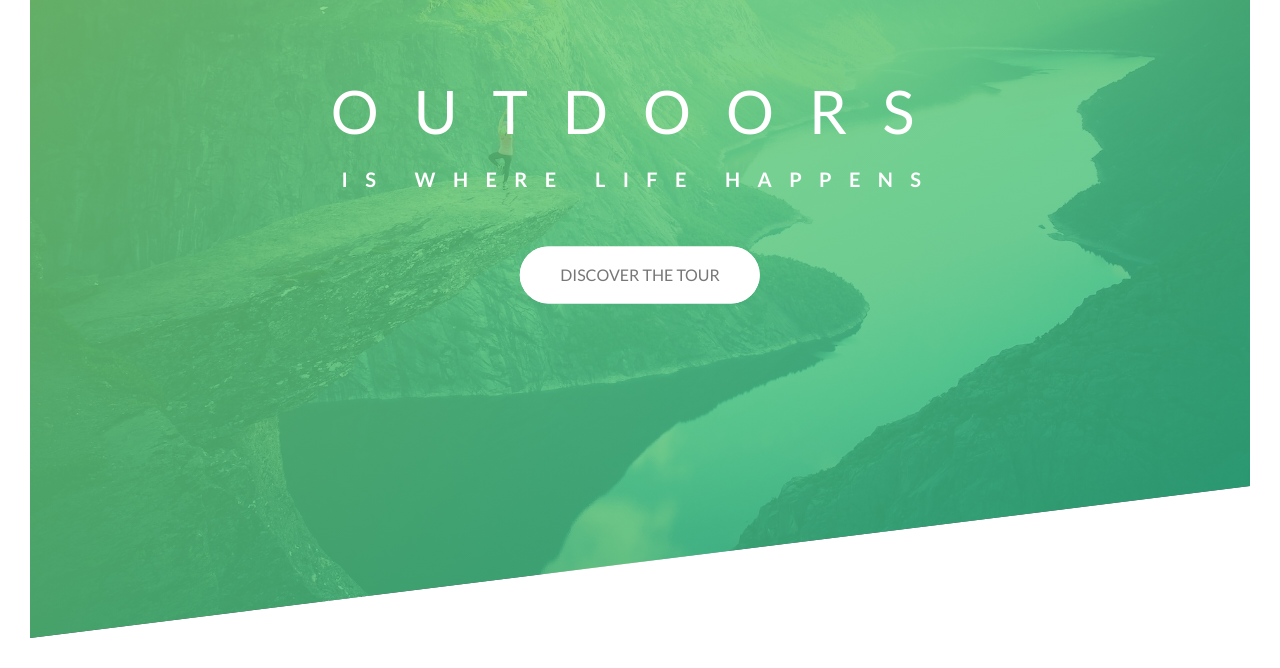
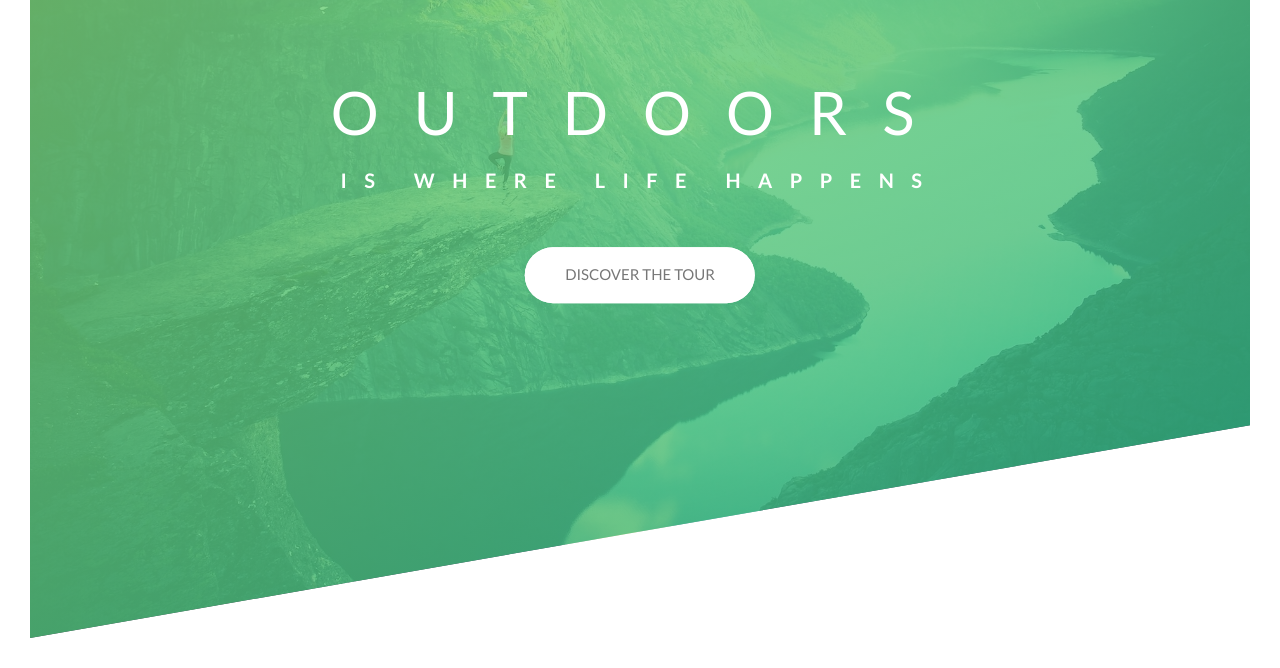
Before and after one commit to jscodelover/cool-website-theme-1, a website: page index.html in a window 1280 px wide. Shown: the part 152-820 px from the top of the page. Drawn offline with Linux system fonts and the light colour scheme.

Commit message:
initialised with npm init and conerted into sass

```diff
--- a/index.html
+++ b/index.html
@@ -13,15 +13,15 @@
     </head>
     <body>
         <header class="header">
-            <div class="logo-box">
-                <img src="img/logo-white.png" alt="logo" class="logo" />
+            <div class="header__logo-box">
+                <img src="img/logo-white.png" alt="logo" class="header__logo" />
             </div>
-            <div class="text-box">
+            <div class="header__text-box">
                 <h1 class="heading-primary">
-                    <span class="heading-primary-main">outdoors</span>
-                    <span class="heading-primary-sub">is where life happens</span>
+                    <span class="heading-primary--main">outdoors</span>
+                    <span class="heading-primary--sub">is where life happens</span>
                 </h1>
-                <a href="#" class="btn btn-white">discover the tour</a>
+                <a href="#" class="btn btn--white btn--animated">discover the tour</a>
             </div>
         </header>
     </body>
--- /dev/null
+++ b/sass/_base.scss
@@ -0,0 +1,15 @@
+@mixin headerAnimation($zero, $eighty) {
+  @keyframes moveHeader {
+    0% {
+      opacity: 0;
+      transform: translateX($zero);
+    }
+    80% {
+      transform: translateX($eighty);
+    }
+    100% {
+      opacity: 1;
+      transform: translate(0);
+    }
+  }
+}
--- /dev/null
+++ b/sass/main.scss
@@ -0,0 +1,203 @@
+/*
+COLORS:
+
+Light green: #7ed56f
+Medium green: #55c57a
+Dark green: #28b485
+
+*/
+
+$color-primary: #55c57a;
+$color-primary-light: #7ed56f;
+$color-primary-dark: #28b485;
+
+$color-white: #fff;
+$color-grey-dark: #777;
+$color-black: #000;
+
+*,
+*::after,
+*::before {
+  margin: 0px;
+  padding: 0px;
+  box-sizing: inherit;
+}
+
+html {
+  font-size: 62.5%;
+}
+
+body {
+  font-family: "Lato", sans-serif;
+  font-weight: 400;
+  line-height: 1.7;
+  /* font-size: 16px; */
+  color: $color-grey-dark;
+  padding: 3rem;
+  box-sizing: border-box;
+}
+
+.header {
+  height: 95vh;
+  background-image: linear-gradient(
+      to right bottom,
+      rgba($color-primary-light, 0.8),
+      rgba($color-primary-dark, 0.8)
+    ),
+    url(../img/hero.jpg);
+  background-size: cover;
+  background-position: top;
+  clip-path: polygon(0 0, 100% 0, 100% 72%, 0 100%);
+  position: relative;
+
+  &__logo-box {
+    position: absolute;
+    top: 4rem;
+    left: 4rem;
+  }
+
+  &__logo {
+    height: 3.5rem;
+    animation: moveLogo 1.1s ease-in;
+
+    @keyframes moveLogo {
+        0% {
+          opacity: 0;
+          transform: rotateY(290deg);
+        }
+        100% {
+          opacity: 1;
+          transform: rotateY(0deg);
+        }
+      }
+  }
+
+  &__text-box {
+    position: absolute;
+    top: 40%;
+    left: 50%;
+    transform: translate(-50%, -50%);
+    text-align: center;
+  }
+}
+
+.heading-primary {
+  color: $color-white;
+  text-transform: uppercase;
+  margin-bottom: 5rem;
+
+  &--main {
+    display: block;
+    font-size: 6rem;
+    font-weight: 400;
+    letter-spacing: 3.5rem;
+    animation: moveToRight 1.1s ease-in;
+
+    @keyframes moveToRight {
+        0% {
+          opacity: 0;
+          transform: translateX(10rem);
+        }
+        80% {
+          transform: translateX(-2rem);
+        }
+        100% {
+          opacity: 1;
+          transform: translate(0);
+        }
+      }
+  }
+
+  &--sub {
+    display: block;
+    font-size: 2rem;
+    font-weight: 700;
+    letter-spacing: 1.75rem;
+    animation: moveToLeft 1.1s ease-in;
+
+    @keyframes moveToLeft {
+        0% {
+          opacity: 0;
+          transform: translateX(-10rem);
+        }
+        80% {
+          transform: translateX(2rem);
+        }
+        100% {
+          opacity: 1;
+          transform: translate(0);
+        }
+      }
+  }
+}
+
+.btn {
+  &:link,
+  &:visited {
+    text-decoration: none;
+    text-transform: uppercase;
+    padding: 1.5rem 4rem;
+    display: inline-block;
+    font-size: 1.5rem;
+    border: none;
+    border-radius: 10rem;
+    transition: all 0.2s;
+    position: relative;
+  }
+
+  &--animated {
+    animation: movebtn 1.1s ease-in 0.8s;
+    animation-fill-mode: backwards;
+
+    @keyframes movebtn {
+        0% {
+          opacity: 0;
+          transform: translateY(10rem);
+        }
+        100% {
+          opacity: 1;
+          transform: translate(0);
+        }
+      }
+  }
+
+  &:active {
+    transform: translateY(-0.1rem);
+    box-shadow: 0 0.5rem 1rem rgba($color-black, 0.2);
+  }
+
+  &--white {
+    background-color: $color-white;
+    color: $color-grey-dark;
+
+    &::after {
+      background-color: $color-white;
+      color: $color-grey-dark;
+    }
+  }
+
+  &:hover {
+    transform: translateY(-0.3rem);
+    box-shadow: 0 1rem 2rem rgba($color-black, 0.2);
+
+    &::after {
+      transform: scale(1.5);
+      opacity: 0;
+    }
+  }
+
+  &::after {
+    content: "";
+    display: inline-block;
+    height: 100%;
+    width: 100%;
+    z-index: -1;
+    position: absolute;
+    top: 0;
+    left: 0;
+    transition: all 0.4s;
+    border: none;
+    border-radius: 10rem;
+    background-color: $color-white;
+  }
+}
```
Also changed, not shown: package.json (added, +22 -0 lines), css/style.css, 1 other file.
